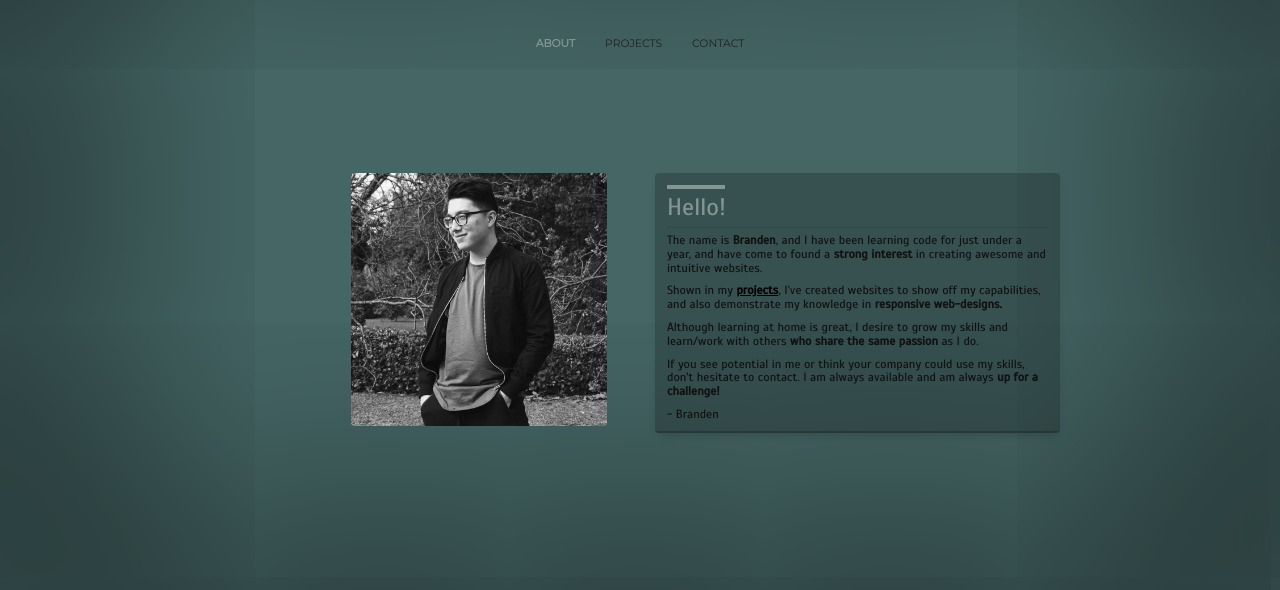
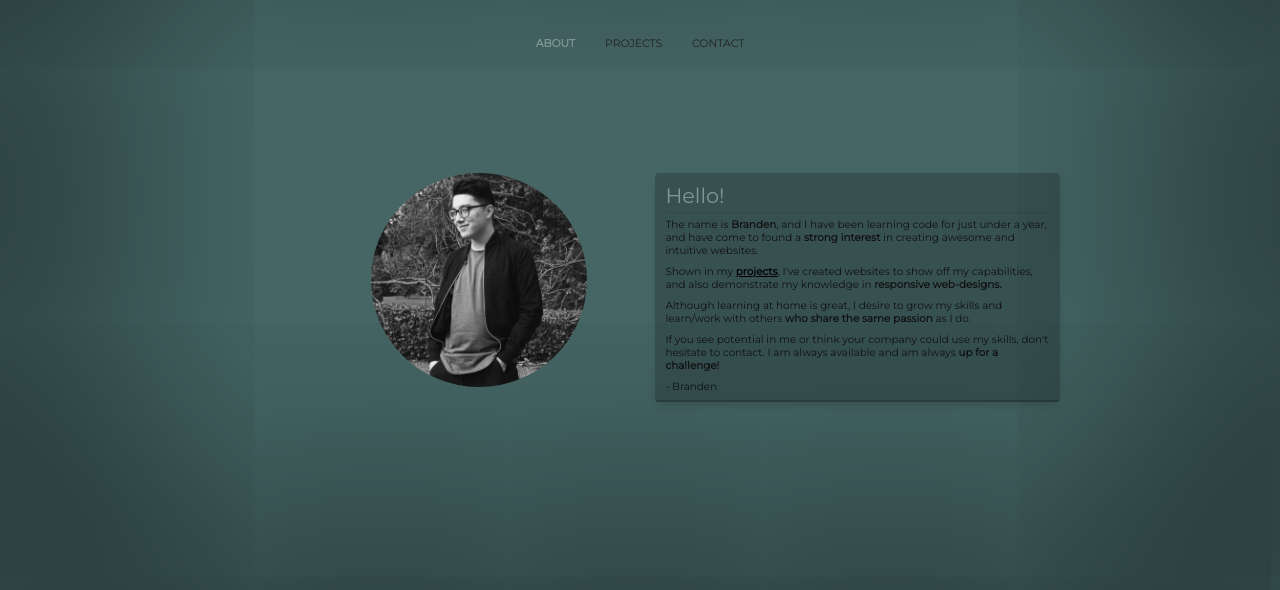
Before and after one commit to BrandenDaniel/Portfolio, a plain HTML site: page about.html in a window 1280 px wide. Shown: the part 186-776 px from the top of the page. Drawn offline with nearby package versions, Linux system fonts and the light colour scheme; a script that the page names is missing.

Commit message:
Style changes

```diff
--- a/pcss/styles.css
+++ b/pcss/styles.css
@@ -55,10 +55,11 @@ header {
 /*PROFILE PICTURE STORY CONTAINER*/
 
 .me {
-  width: 47.4%;
+  width: 40%;
   border-radius: 4px;
   max-width: 300px;
   margin-right: -15.5em;
+  border-radius: 50%;
 }
 
 .main-img-container {
@@ -263,23 +264,23 @@ a:hover {
   padding: 1em;
   padding-bottom: 0;
   border-radius: 4px;
-  font-family: "Scada", helvetica;
+  font-family: 'Montserrat', helvetica;
   color: #111;
-  line-height: 1.15em;
-  font-size: .75em;
+  line-height: 1.25em;
+  font-size: .65em;
   box-shadow: 0 5px 10px -4px rgba(0, 0, 0, .2);
   background-color: rgba(0, 0, 0, .2);
   border-bottom: 2px solid rgba(0, 0, 0, .2);
   font-weight: 400;
 }
 
-.line {
+/* .line {
   height: 4px;
   width: 58px;
   background: #829693;
   display: block;
   margin: 0 0 1em 0;
-}
+} */
 
 .line-2 {
   height: 3px;
@@ -297,6 +298,7 @@ a:hover {
   font-size: 2em;
   margin: .25em 0 .5em 0 !important;
   color: #829693;
+  font-family: 'Montserrat', helvetica;
 }
 
 .my-story a {
@@ -422,7 +424,7 @@ footer {
   .my-story {
     padding: 1.2em !important;
     font-size: .7em;
-    line-height: 1.2em;
+    line-height: 1.25em;
   }
   .description {
     font-size: .75em;
@@ -457,7 +459,7 @@ footer {
   }
 
   body {
-    box-shadow: 0 0 300em .5em rgba(0, 0, 0, .55) inset;
+    box-shadow: 0 0 300em 1em rgba(0, 0, 0, .55) inset;
   }
 }
 
@@ -510,12 +512,12 @@ footer {
 
 @media (min-width: 992px) and (max-width: 1199px) {
   .me {
-    width: 62.6%;
+    width: 50%;
     margin-right: -7.5em;
   }
   .my-story {
     font-size: .75em;
-    line-height: 1.16em;
+    line-height: 1.25em;
     width: 75%;
   }
 
```
